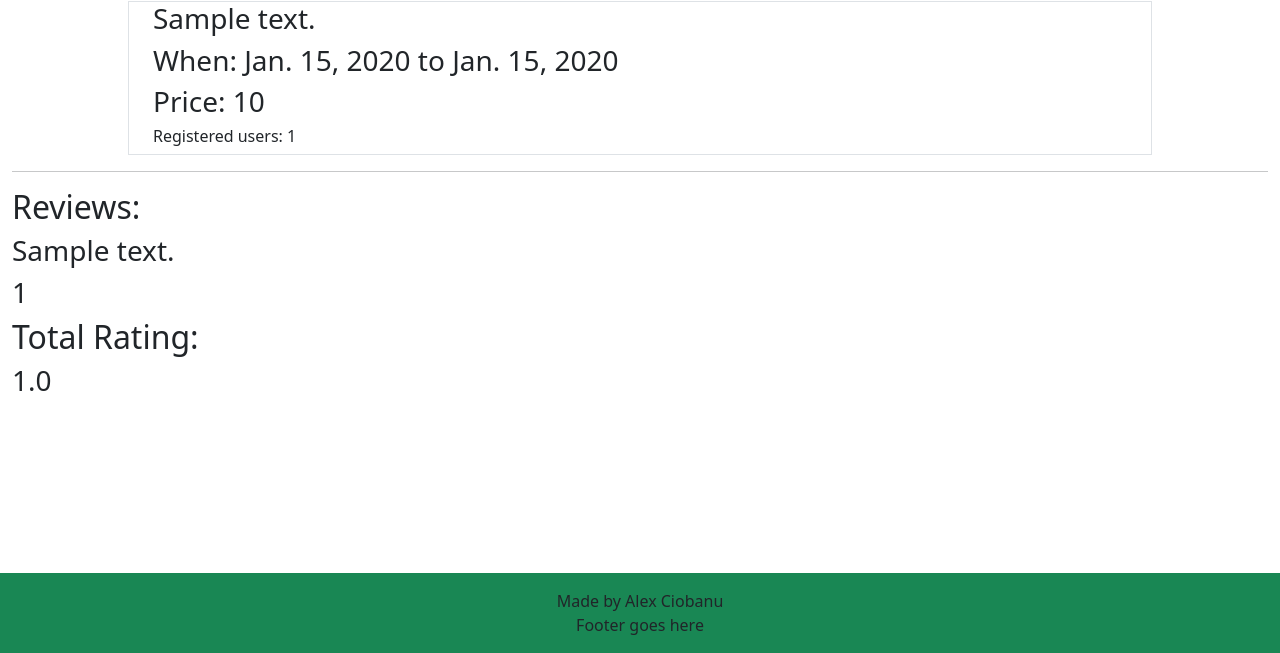
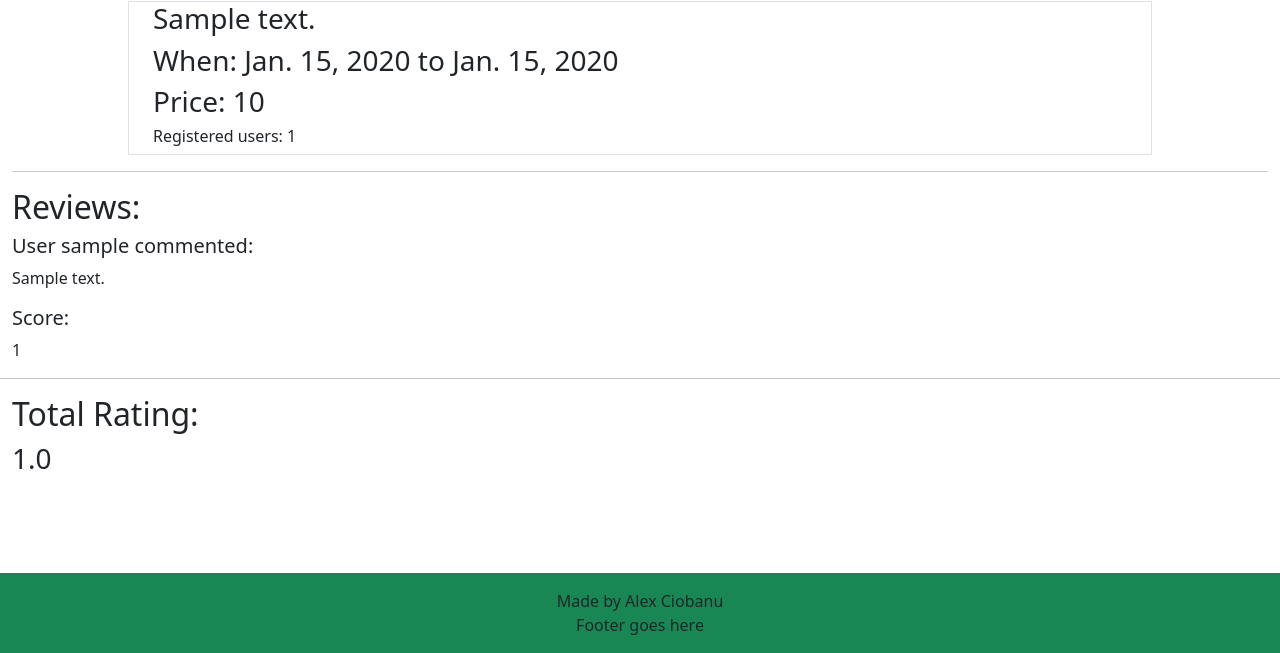
Before and after one commit to AlexGCbn/CI_PP4_Hike-a-thon, a Django app: a page that uses templates/trip_detail.html in a window 1280 px wide. Shown: the part 147-800 px from the top of the page. Run offline with Django 3.2, Linux system fonts and the light colour scheme; tables that the repository leaves empty hold one stand-in row (values such as "Sample post"); some libraries are stand-ins or nearby versions.

Commit message:
Format review section in trip_detail.html for readability

```diff
--- a/templates/trip_detail.html
+++ b/templates/trip_detail.html
@@ -49,8 +49,11 @@
         <h3>No reviews currently</h3>
         {% else %}
         {% for review in reviews %}
-        <h3>{{ review.comment }}</h3>
-        <h3>{{ review.rating }}</h3>
+        <h5>User {{ review.user.username }} commented:</h5>
+        <p>{{ review.comment }}</p>
+        <h5>Score:</h5>
+        <p>{{ review.rating }}</p>
+        <hr>
         {% endfor %}
         {% endif %}
         <h2>Total Rating:</h2>
```
